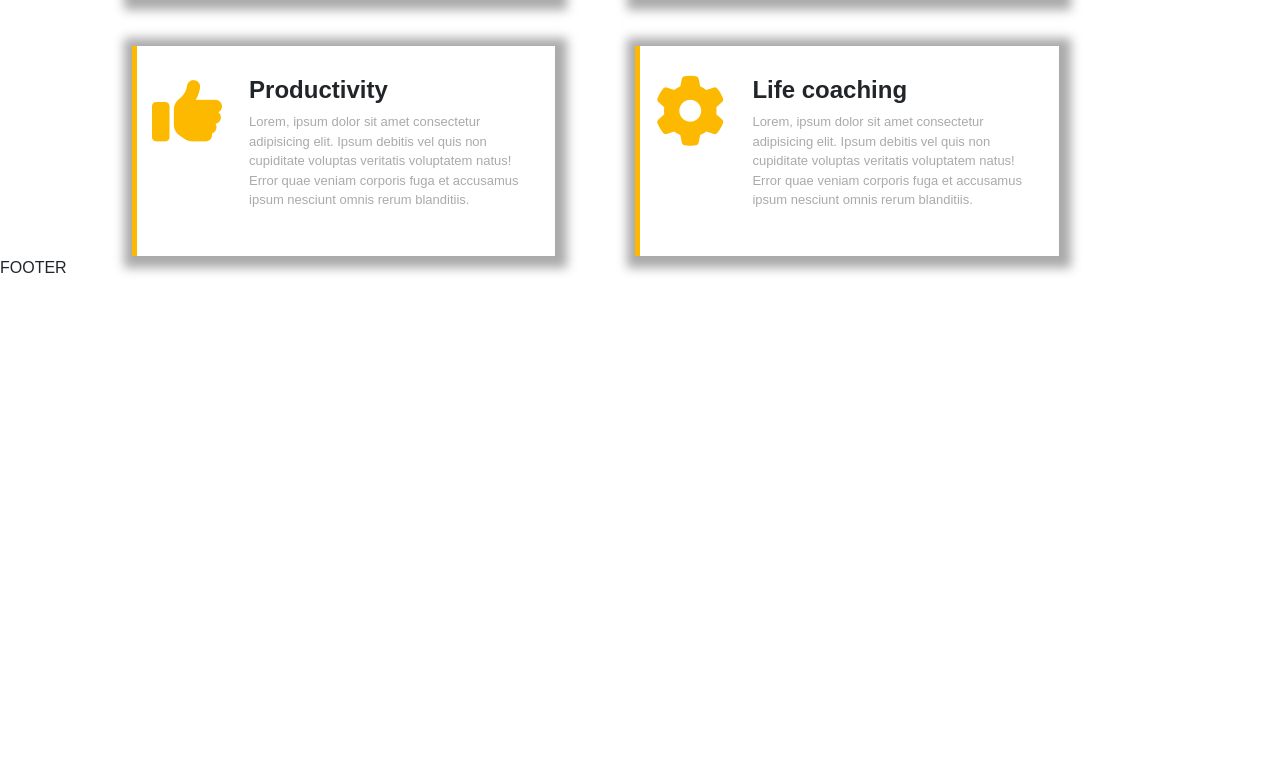
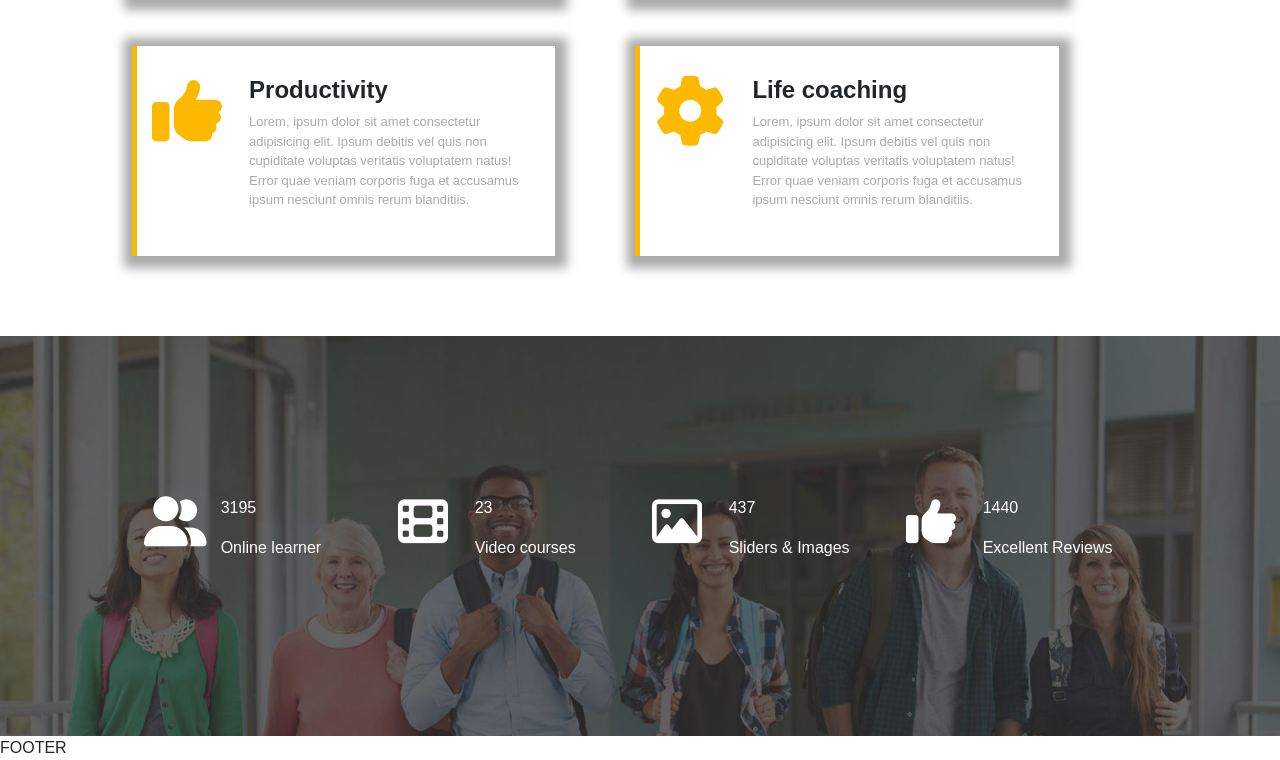
Before and after one commit to stiva98/proj-html-vuejs, a Vue app: page / in a window 1280 px wide. Shown: the part 3248-4008 px from the top of the page. Before the commit the page ends 3528 px from the top, so only its background shows below. Built offline with nearby package versions, Linux system fonts and the light colour scheme.

Commit message:
iniziata 6 sezione con un po' di layout

```diff
--- a/src/components/MainComponent.vue
+++ b/src/components/MainComponent.vue
@@ -283,6 +283,64 @@ export default {
                 </div>
             </div>
         </section>
+        <section class="sixth-section">
+            <div class="my-container h-100">
+                <div class="row h-100 justify-content-center align-items-center">
+                    <div class="col-3 text-white d-flex">
+                        <div class="col-4 text-white">
+                            <i class="fa-solid fa-user-group"></i>
+                        </div>
+                        <div class="col-8 text-white">
+                            <p>
+                                3195
+                            </p>
+                            <p>
+                                Online learner
+                            </p>
+                        </div>
+                    </div>
+                    <div class="col-3 text-white d-flex">
+                        <div class="col-4 text-white">
+                            <i class="fa-solid fa-film"></i>
+                        </div>
+                        <div class="col-8 text-white">
+                            <p>
+                                23
+                            </p>
+                            <p>
+                                Video courses
+                            </p>
+                        </div>
+                    </div>
+                    <div class="col-3 text-white d-flex">
+                        <div class="col-4 text-white">
+                            <i class="fa-regular fa-image"></i>
+                        </div>
+                        <div class="col-8 text-white">
+                            <p>
+                                437
+                            </p>
+                            <p>
+                                Sliders & Images
+                            </p>
+                        </div>
+                    </div>
+                    <div class="col-3 text-white d-flex">
+                        <div class="col-4 text-white">
+                            <i class="fa-solid fa-thumbs-up"></i>
+                        </div>
+                        <div class="col-8 text-white">
+                            <p>
+                                1440
+                            </p>
+                            <p>
+                                Excellent Reviews
+                            </p>
+                        </div>
+                    </div>
+                </div>
+            </div>
+        </section>
     </main>
 </template>
 
@@ -450,6 +508,20 @@ main {
             color: $colorTextCard;
         }
     }
+    .sixth-section {
+        height: 400px;
+        background-image: url(../assets/img/bg-sixth-section.jpg);
+        background-size: cover;
+        background-repeat: no-repeat;
+        margin-top: 80px;
+        .my-container {
+            max-width: 992px;
+            margin: 0 auto;
+        }
+        * i {
+            font-size: 50px;
+        }
+    }
 }
 
 
```
Also changed, not shown: src/assets/img/bg-sixth-section.jpg (added).
